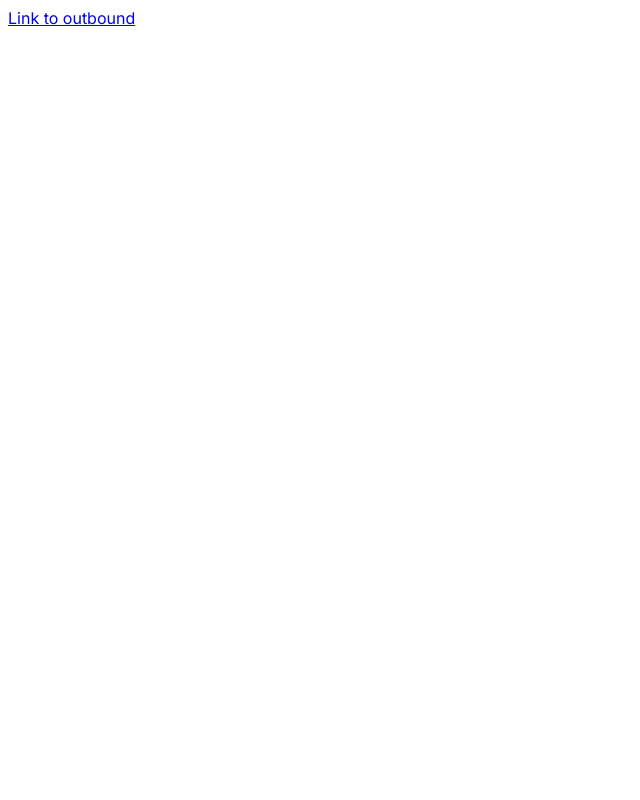
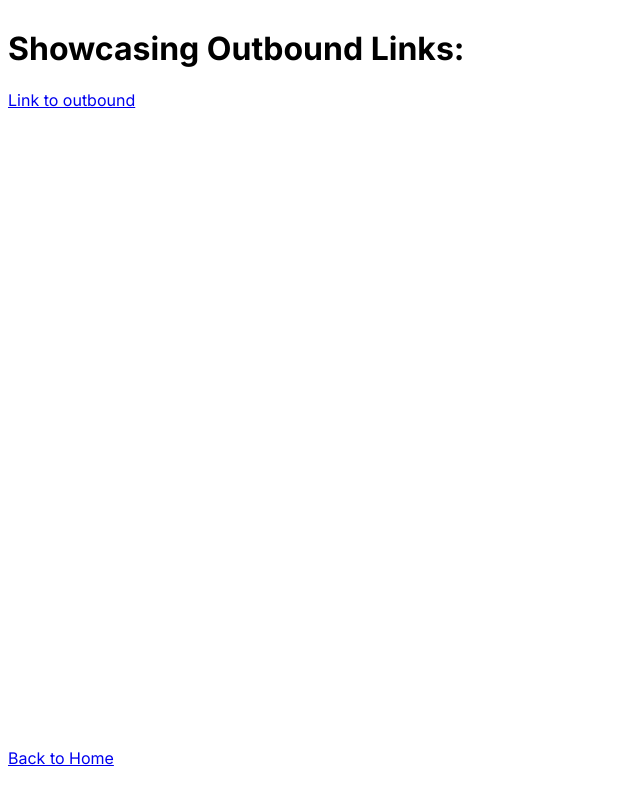
Before and after one commit to cavacado/upgraded-carnival, a Next.js app: page /outbound in a window 1280 px wide. Shown: the whole page, without its empty margins (0-640 px from the left). Built offline with nearby package versions, Linux system fonts and the light colour scheme.

Commit message:
feat: add login recommended event

```diff
--- a/src/app/actions/login.ts
+++ b/src/app/actions/login.ts
@@ -9,7 +9,7 @@ export async function login(formData: FormData) {
     email: formData.get("email"),
     password: formData.get("password"),
   };
-  console.log(rawFormData)
+  console.log(rawFormData);
   cookies().set("authorised", randomInt().toString());
   redirect("/");
 }
--- a/src/app/layout.tsx
+++ b/src/app/layout.tsx
@@ -1,6 +1,7 @@
 import type { Metadata } from "next";
 import { Inter } from "next/font/google";
 import { GoogleAnalytics } from "@next/third-parties/google";
+import Link from "next/link";
 
 const inter = Inter({ subsets: ["latin"] });
 
@@ -16,7 +17,23 @@ export default function RootLayout({
 }>) {
   return (
     <html lang="en">
-      <body className={inter.className}>{children}</body>
+      <body
+        className={inter.className}
+        style={{
+          minHeight: "95dvh",
+          display: "flex",
+          flexDirection: "column",
+        }}
+      >
+        {children}
+        <footer
+          style={{
+            marginTop: "auto",
+          }}
+        >
+          <Link href="/">Back to Home</Link>
+        </footer>
+      </body>
       <GoogleAnalytics gaId="G-MXGLJQ7P7W" />
     </html>
   );
--- a/src/app/outbound/page.tsx
+++ b/src/app/outbound/page.tsx
@@ -1,8 +1,11 @@
 import Link from "next/link";
 export default function Outbound() {
   return (
-    <Link href={"https://www.channelnewsasia.com/"} passHref>
-      Link to outbound
-    </Link>
+    <>
+      <h1>Showcasing Outbound Links:</h1>
+      <Link href={"https://www.channelnewsasia.com/"} passHref>
+        Link to outbound
+      </Link>
+    </>
   );
 }
```
Also changed, not shown: src/app/login/page.tsx (+8 -1 lines).
